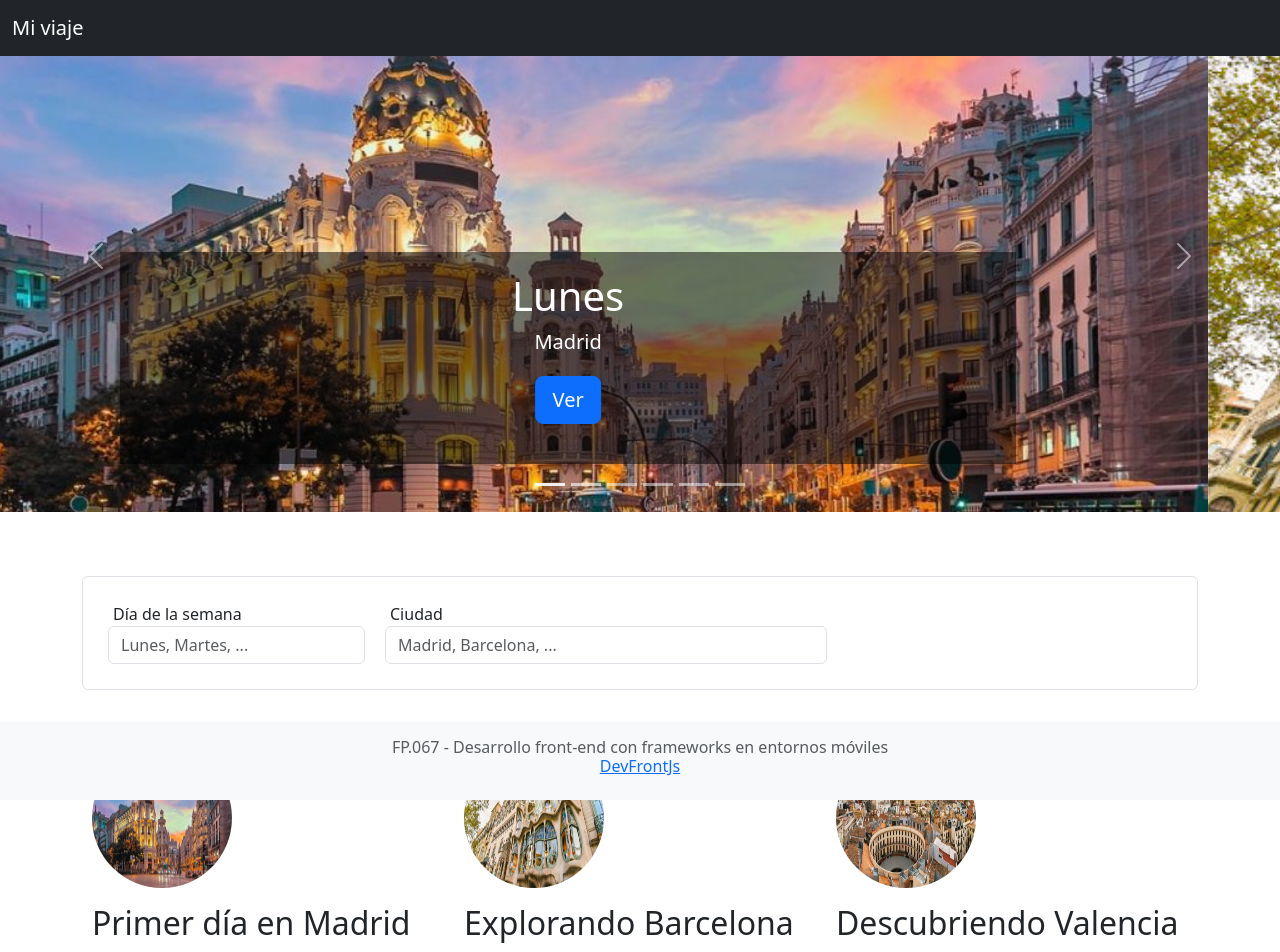
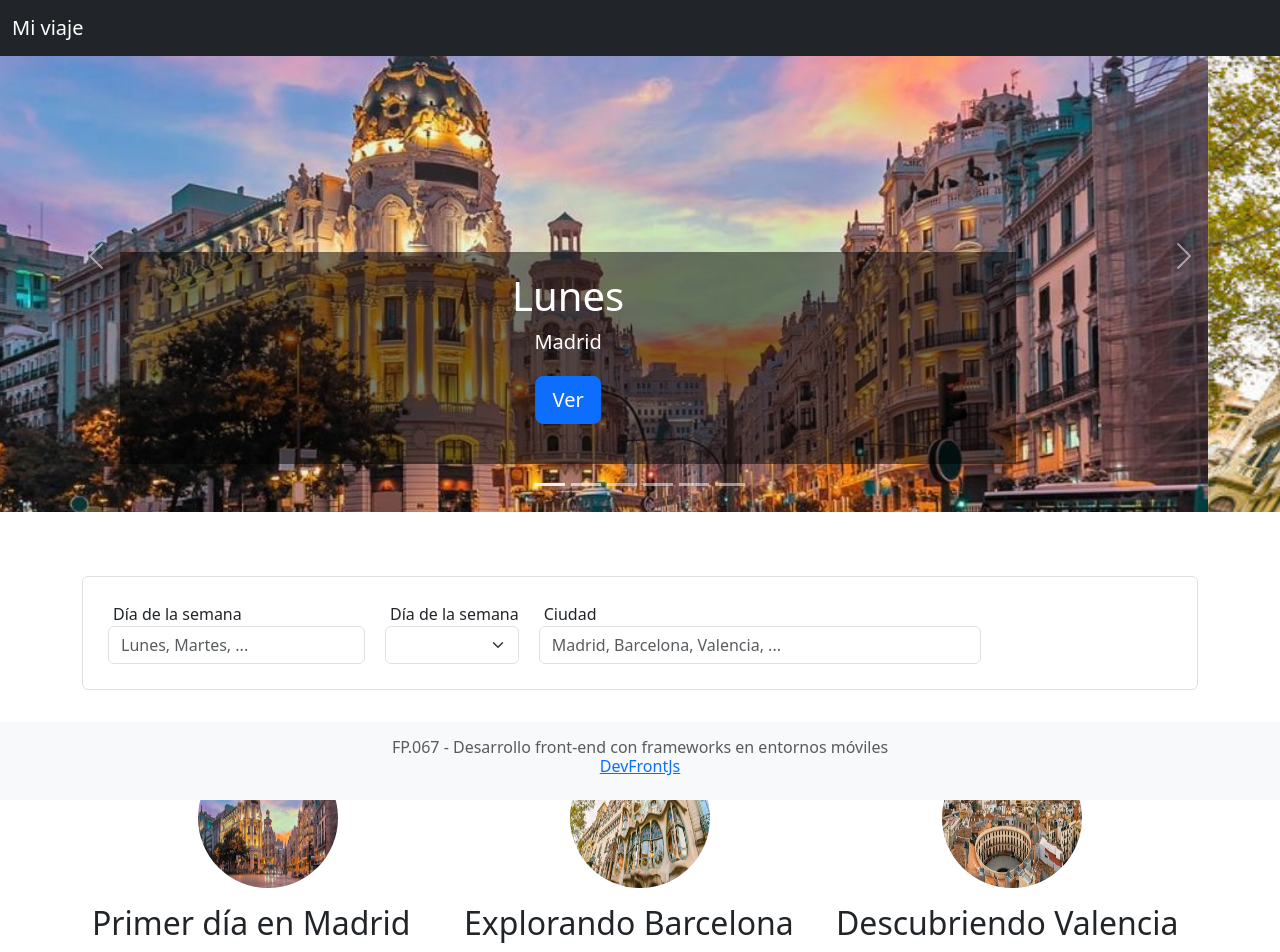
Before and after one commit to MamenVidal/FP.067-DevsFrontJs-Prod4_Angular, an Angular app: page / in a window 1280 px wide. Shown: the top 952 px of the page. Built offline with nearby package versions, Linux system fonts and the light colour scheme.

Commit message:
Mensaje cuando no hay datos y filtro con select

```diff
--- a/src/app/days/days.component.html
+++ b/src/app/days/days.component.html
@@ -1,13 +1,25 @@
 <div class="container days-container">
     <div class="days-filters d-flex align-items-center" style="border: 0.1em solid rgb(222, 226, 230); padding: 15px; border-radius: 6px;">
-        <!-- <i class="fa-solid fa-sliders d-inline"></i> -->
         <div class="form-group days-filter">
             <label>Día de la semana</label>
             <input [(ngModel)]="filtroDia" type="text" class="form-control" placeholder="Lunes, Martes, ...">
         </div>
         <div class="form-group days-filter">
+            <label>Día de la semana</label>
+            <select [(ngModel)]="filtroDia" class="form-select" placeholder="Selección">
+                <option [ngValue]="null" selected></option>
+                <option value="lunes">Lunes</option>
+                <option value="martes">Martes</option>
+                <option value="miercoles">Miércoles</option>
+                <option value="jueves">Jueves</option>
+                <option value="viernes">Viernes</option>
+                <option value="sabado">Sábado</option>
+                <option value="domingo">Domingo</option>
+            </select>
+        </div>
+        <div class="form-group days-filter">
             <label>Ciudad</label>
-            <input [(ngModel)]="filtroCiudad" type="text" class="form-control" placeholder="Madrid, Barcelona, ..." size="40px">
+            <input [(ngModel)]="filtroCiudad" type="text" class="form-control" placeholder="Madrid, Barcelona, Valencia, ..." size="40px">
         </div>
     </div>
 
@@ -29,15 +41,25 @@
         </tr>
     </table>
     -->
+
     <div class="container marketing mt-5">
         <div class="row">
           <div class="col-lg-4 mb-5 DaysComponent" *ngFor="let viaje of filtrarViajes()">
-            <img class="bd-placeholder-img rounded-circle" width="140" height="140" src="{{ viaje.imagen }}"/>
+            <div style="width: 100%; text-align: center;">
+                <img class="bd-placeholder-img rounded-circle" width="140" height="140" src="{{ viaje.imagen }}" />
+              </div>
             <h2 class="mt-3">{{ viaje.nombre }}</h2>
             <p style="font-style: italic;">{{ viaje.dia }}</p>
-            <p style="min-height: 115px;">{{ viaje.descripcion }}</p>
+            <p style="min-height: 115px; text-align: justify;">{{ viaje.descripcion }}</p>
             <p><a class="btn btn-primary" href="#">Detalles</a></p>
           </div>
         </div>
     </div>
+    <div *ngIf="filtrarViajes().length === 0" class="d-flex justify-content-center align-items-center">
+        <div style="text-align: center;">
+            <h2 class="mt-3">Sin datos</h2>
+            <p style="min-height: 115px; text-align: justify;">La información introducida en el filtro no ha retornado datos.</p>
+        </div>
+    </div>
+
 </div>
```
